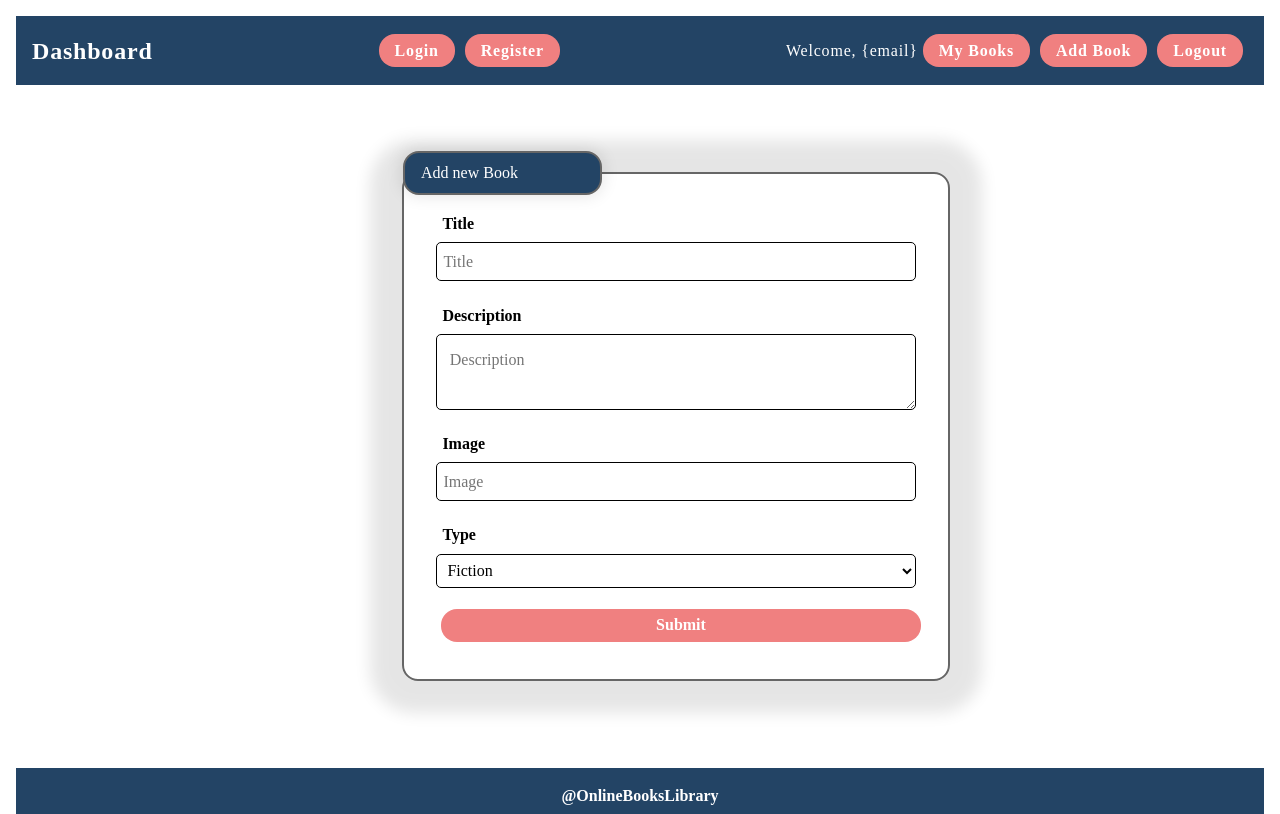
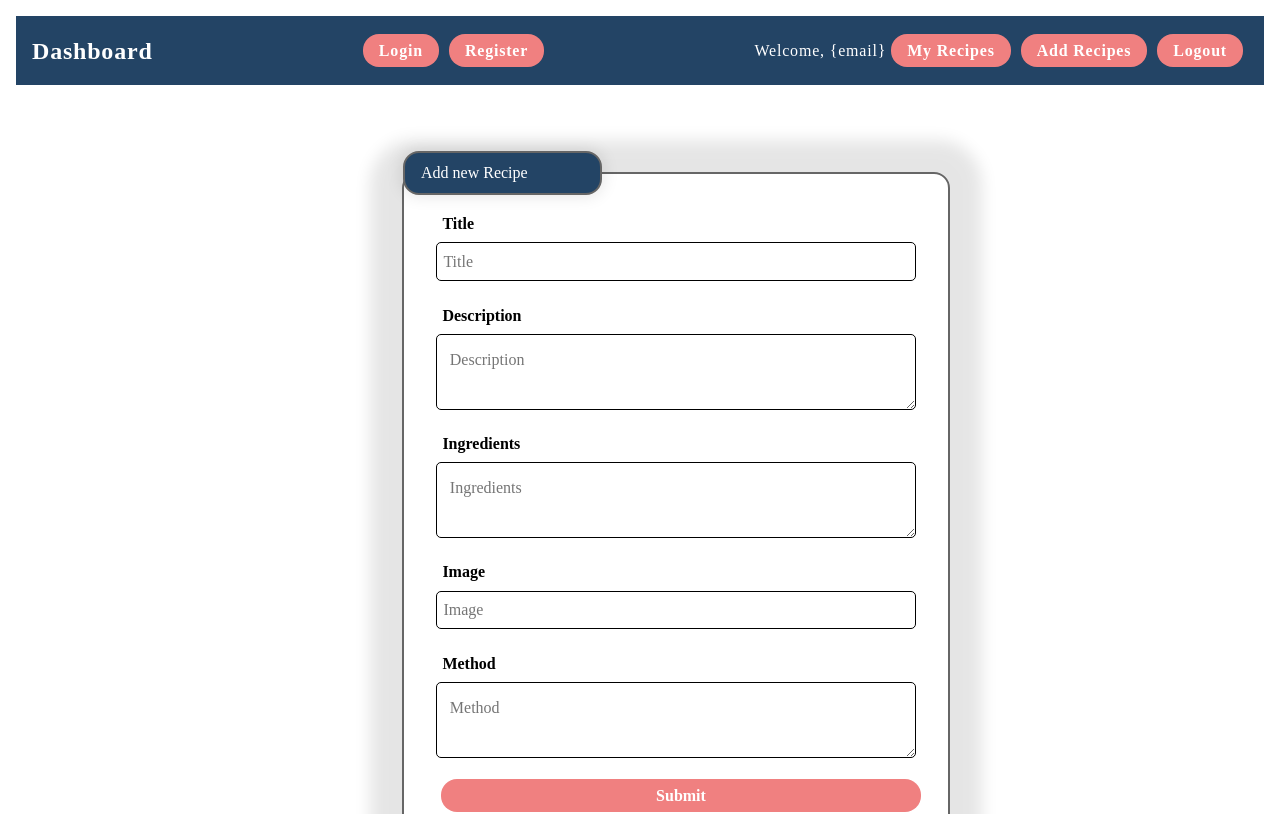
Before and after one commit to VelislavaMarinova/Cook-Book, a React (Create React App) app: page /create in a window 1280 px wide. Shown: the top 814 px of the page. Built offline with nearby package versions, Linux system fonts and the light colour scheme.

Commit message:
add recipes

```diff
--- a/src/components/footer/Footer.js
+++ b/src/components/footer/Footer.js
@@ -3,7 +3,7 @@ import './Footer.css'
 const Footer = () => {
     return(
         <footer id="site-footer">
-        <p>@OnlineBooksLibrary</p>
+        <p>@OnlineRecipes</p>
       </footer>
     )
 }
--- a/src/components/forms/CreatePage.js
+++ b/src/components/forms/CreatePage.js
@@ -4,7 +4,7 @@ const CreatePage=()=>{
         <section id="create-page" className="create">
         <form id="create-form" action="" method="">
           <fieldset>
-            <legend>Add new Book</legend>
+            <legend>Add new Recipe</legend>
             <p className="field">
               <label htmlFor="title">Title</label>
               <span className="input">
@@ -23,12 +23,34 @@ const CreatePage=()=>{
               </span>
             </p>
             <p className="field">
+              <label htmlFor="description">Ingredients</label>
+              <span className="input">
+                <textarea
+                  name="description"
+                  id="description"
+                  placeholder="Ingredients"
+                  defaultValue={""}
+                />
+              </span>
+            </p>
+            <p className="field">
               <label htmlFor="image">Image</label>
               <span className="input">
                 <input type="text" name="imageUrl" id="image" placeholder="Image" />
               </span>
             </p>
             <p className="field">
+              <label htmlFor="description">Method</label>
+              <span className="input">
+                <textarea
+                  name="description"
+                  id="description"
+                  placeholder="Method"
+                  defaultValue={""}
+                />
+              </span>
+            </p>
+            {/* <p className="field">
               <label htmlFor="type">Type</label>
               <span className="input">
                 <select id="type" name="type">
@@ -39,11 +61,11 @@ const CreatePage=()=>{
                   <option value="Other">Other</option>
                 </select>
               </span>
-            </p>
+            </p> */}
             <input
               className="button submit"
               type="submit"
-              defaultValue="Add Book"
+              defaultValue="Add Recipe"
             />
           </fieldset>
         </form>
--- a/src/components/forms/forms.css
+++ b/src/components/forms/forms.css
@@ -111,35 +111,3 @@ form textarea:focus {
 	outline: none;
 	border-color: #090;
 }
-
-.description {
-	width: 17rem;
-	height: 10vh;
-	padding: 2rem;
-	overflow: auto;
-}
-.book-description {
-	width: 30rem;
-	padding: 2rem;
-	overflow: auto;
-	text-align: justify;
-}
-
-.details {
-	display: flex;
-	justify-content: center;
-}
-
-.details .type {
-	margin: 5px;
-	font-size: 20px;
-}
-
-.details span.likes {
-	display: flex;
-    flex-direction: column;
-}
-
-.field .input:hover {
-	background: #c4c1c1;
-}
--- a/src/components/header/Header.js
+++ b/src/components/header/Header.js
@@ -23,10 +23,10 @@ const Header = () => {
                 Welcome, {"{"}email{"}"}
               </span>
               <a className="button" href="#">
-                My Books
+                My Recipes
               </a>
               <Link className="button" to="/create">
-                Add Book
+                Add Recipes
               </Link>
               <a className="button" href="#">
                 Logout
--- /dev/null
+++ b/src/components/home/OtherRecipes.css
@@ -0,0 +1,17 @@
+.otherRecipes {
+    border-radius: 10px;
+    text-align: center;
+    margin: 2rem;
+    position: relative;
+    width: 400px;
+    height: auto;
+    transition: all 0.3s cubic-bezier(.50, .80, .25, 1);
+    box-shadow: -8px -2px 28px -8px #000000;
+    align-items: center;
+}
+.otherRecipes a{
+    margin-bottom: 30px;
+}
+div.img{
+    width: 100%;
+}
--- /dev/null
+++ b/src/components/home/OtherRecipes.js
@@ -0,0 +1,17 @@
+import './OtherRecipes.css'
+const OtherRecipes = () => {
+    return (
+        <li className="otherRecipes">
+            <h3>Christmas pie</h3>
+            <p>Description: Combine a few key Christmas flavours here to make a pie that both children and adults will adore</p>
+            <div className="img">
+                <img src="https://images.immediate.co.uk/production/volatile/sites/30/2008/01/Christmas-pie-2ed9223.jpg?quality=90&webp=true&resize=300,272" />
+            </div>
+            <a className="button" href="#">
+                Details
+            </a>
+        </li>
+    )
+};
+
+export default OtherRecipes;
```
Also changed, not shown: src/components/detailsPage/DetailsPage.css (added, +31 -0 lines).
